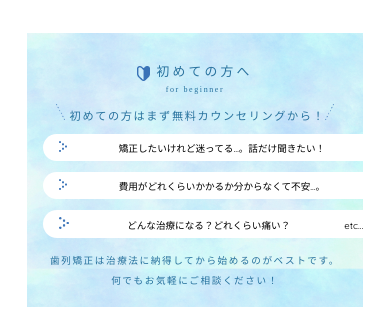
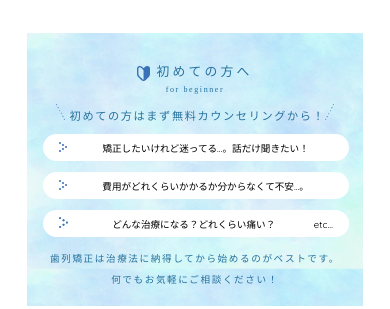
Before and after one commit to akiyama-prog/minami-dental-office, a Next.js app in the folder dental-site/: page / in a window 390 px wide. Shown: the part 2965-3274 px from the top of the page. Built offline with nearby package versions, Linux system fonts and the light colour scheme.

Commit message:
worryの幅を設定

```diff
--- a/dental-site/src/styles/Home.module.css
+++ b/dental-site/src/styles/Home.module.css
@@ -49,7 +49,7 @@
 @media screen and (max-width: 768px) {
   .eyecache {
     background-image: url("../../public/img_main.jpg");
-    background-position: right bottom;
+    background-position: right top;
     background-size: 150%;
     background-repeat: no-repeat;
     height: 270px;
@@ -120,6 +120,12 @@
     padding: 1rem 2rem;
     margin-left: 1rem;
   }
+  .eyecache .formLink:hover {
+    background-color: #28729e;
+    color: white;
+    -webkit-transition: all 0.3s;
+    transition: all 0.3s;
+  }
 }
 
 @media screen and (max-width: 768px) {
@@ -130,10 +136,6 @@
     line-height: 2rem;
     font-size: .7rem;
   }
-}
-
-.about {
-  padding: 10% 0 6% 0;
 }
 
 .about .title {
@@ -173,6 +175,7 @@
     display: -webkit-box;
     display: -ms-flexbox;
     display: flex;
+    padding: 10% 0 6% 0;
   }
   .about .title {
     width: 30%;
@@ -457,7 +460,6 @@
   -webkit-box-pack: justify;
       -ms-flex-pack: justify;
           justify-content: space-between;
-  margin: 3rem auto;
 }
 
 .type .types img {
@@ -467,22 +469,24 @@
 
 @media screen and (min-width: 769px) {
   .type .types {
-    display: -webkit-box;
-    display: -ms-flexbox;
-    display: flex;
+    margin: 3rem auto;
     -webkit-box-pack: justify;
         -ms-flex-pack: justify;
             justify-content: space-between;
     width: 58%;
   }
+  .type .types .typeItem, .type .types .typeItemLast {
+    padding-right: 2rem;
+    padding-left: 2rem;
+  }
   .type .types .typeItem {
     border-right: 2px solid #c0d7e4;
-    padding-right: 2.5rem;
   }
 }
 
 @media screen and (max-width: 768px) {
   .type .types {
+    margin: 1rem auto;
     -ms-flex-wrap: wrap;
         flex-wrap: wrap;
     width: 100%;
@@ -497,15 +501,15 @@
   margin: 0 auto;
 }
 
-.type .forBeginner .bgFukidashi {
-  width: 100%;
+.type .forBeginner .innerContent {
+  margin: 0 auto;
+  background-size: 100%;
 }
 
 .type .forBeginner .contents {
-  position: absolute;
+  position: relative;
   color: #28729e;
   text-align: center;
-  top: 3rem;
 }
 
 .type .forBeginner .contents .title {
@@ -554,12 +558,14 @@
 }
 
 @media screen and (min-width: 769px) {
-  .type .forBeginner {
+  .type .forBeginner .innerContent {
+    width: 1000px;
+    height: 490px;
     background-image: url(/bg_fukidashi.png);
-    width: 58%;
   }
   .type .forBeginner .contents {
-    left: 10%;
+    padding-top: 2rem;
+    top: 3rem;
   }
   .type .forBeginner .contents .title {
     font-size: 1.5rem;
@@ -586,11 +592,14 @@
   .type .forBeginner {
     width: 90%;
   }
-  .type .forBeginner .bgFukidashi {
-    margin-bottom: 5%;
+  .type .forBeginner .innerContent {
+    width: 100%;
+    margin: 0 auto;
+    background-image: url(/bg-suisai.jpg);
+    background-size: 100%;
   }
   .type .forBeginner .contents {
-    left: 5%;
+    padding: 1rem;
   }
   .type .forBeginner .contents .title {
     font-size: .8rem;
@@ -604,25 +613,26 @@
   }
   .type .forBeginner .contents .counseling {
     letter-spacing: .1rem;
-    font-size: .8em;
-    margin-top: 1rem;
+    font-size: .7em;
+    margin: 0;
   }
   .type .forBeginner .contents .worry {
     margin: .7rem auto;
-    width: 100%;
+    width: 90%;
     padding: .4rem 1rem;
   }
   .type .forBeginner .contents .worry p {
-    font-size: .8rem;
+    font-size: .6rem;
   }
   .type .forBeginner .contents .worry img {
-    width: 50%;
+    width: 40%;
     height: auto;
   }
   .type .forBeginner .spAsk {
-    font-size: .7rem;
+    font-size: .6rem;
     letter-spacing: .1rem;
-    line-height: 1.5rem;
+    line-height: 1.3rem;
+    margin: 0;
   }
 }
 
@@ -672,13 +682,7 @@
 
 .footer .info .form {
   color: inherit;
-  text-decoration: none;
   margin-left: 1rem;
-}
-
-.footer .info .form .borderBottom {
-  border-bottom: solid 1px #99babf;
-  margin-left: .3rem;
 }
 
 .footer .info .officeHours table {
@@ -736,11 +740,17 @@
   .footer .info {
     width: 85%;
   }
+  .footer .info .tel {
+    font-size: 1.3rem;
+  }
   .footer .info .form .borderBottom {
     font-size: .8rem;
   }
   .footer .info .map {
     width: 100%;
+  }
+  .footer .info .closedDays {
+    font-size: .8rem;
   }
 }
 
--- a/dental-site/src/styles/Home.module.scss
+++ b/dental-site/src/styles/Home.module.scss
@@ -534,7 +534,7 @@
         }
         .worry{
           margin: .7rem auto;
-          width: 100%;
+          width: 90%;
           padding: .4rem 1rem;
           p{
             font-size: .6rem;
```
Also changed, not shown: 1 other file (tests, documents, lock files or other folders).
